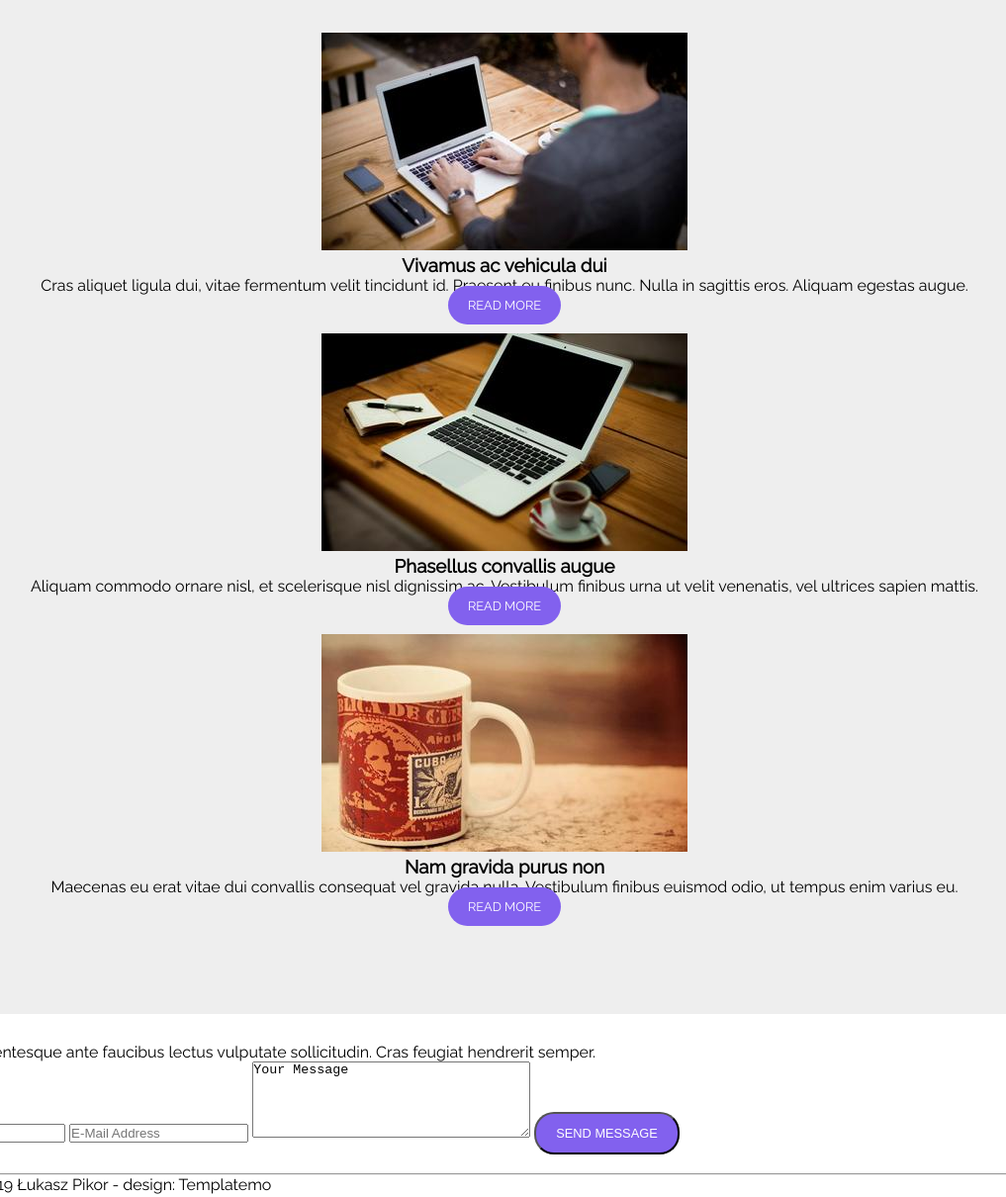
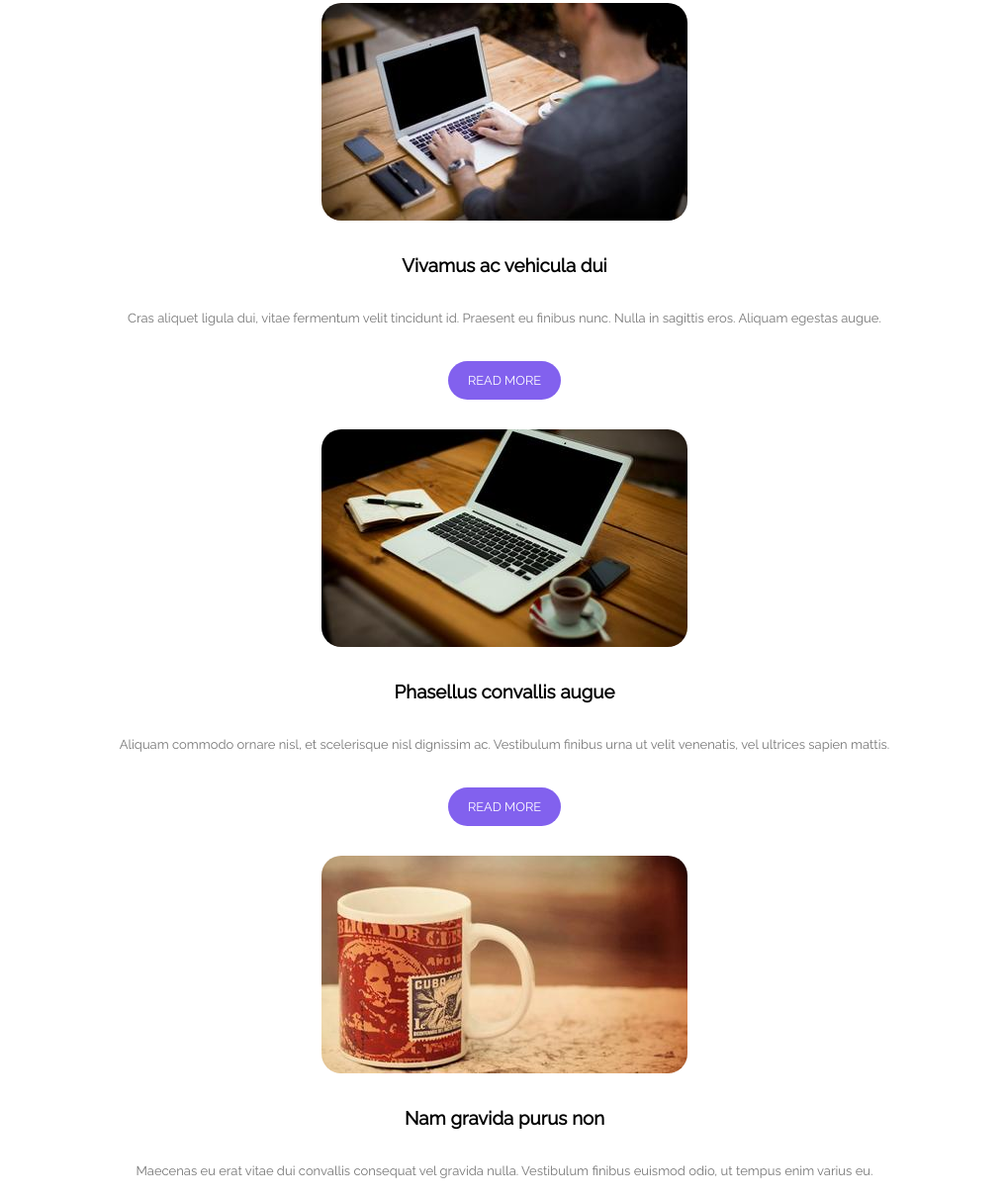
Before and after one commit to lpikor/softypinko, a website: page src/index.html in a window 1280 px wide. Shown: the part 7658-8868 px from the top of the page at 99% size, without its empty margins (130-1147 px from the left). Drawn offline with nearby package versions, Linux system fonts and the light colour scheme; files that its build step writes are made by us from their sources.

Commit message:
Style blog entries

```diff
--- a/src/index.html
+++ b/src/index.html
@@ -249,19 +249,19 @@
                         <img src="images/blog_entry-1.jpg" alt="" class="entry__photo">
                         <h3 class="entry__title">Vivamus ac vehicula dui</h3>
                         <p class="entry__description">Cras aliquet ligula dui, vitae fermentum velit tincidunt id. Praesent eu finibus nunc. Nulla in sagittis eros. Aliquam egestas augue.</p>
-                        <a href="" class="btn--secondary btn">Read more</a>
+                        <a href="" class="entry__button btn--secondary btn">Read more</a>
                     </div>
                     <div class="blog__entry">
                         <img src="images/blog_entry-2.jpg" alt="" class="entry__photo">
                         <h3 class="entry__title">Phasellus convallis augue</h3>
                         <p class="entry__description">Aliquam commodo ornare nisl, et scelerisque nisl dignissim ac. Vestibulum finibus urna ut velit venenatis, vel ultrices sapien mattis.</p>
-                        <a href="" class="btn--secondary btn">Read more</a>
+                        <a href="" class="entry__button btn--secondary btn">Read more</a>
                     </div>
                     <div class="blog__entry">
                         <img src="images/blog_entry-3.jpg" alt="" class="entry__photo">
                         <h3 class="entry__title">Nam gravida purus non</h3>
                         <p class="entry__description">Maecenas eu erat vitae dui convallis consequat vel gravida nulla. Vestibulum finibus euismod odio, ut tempus enim varius eu.</p>
-                        <a href="" class="btn--secondary btn">Read more</a>
+                        <a href="" class="entry__button btn--secondary btn">Read more</a>
                     </div>
                 </div>
             </div>
--- a/src/scss/_blog.scss
+++ b/src/scss/_blog.scss
@@ -1,5 +1,5 @@
 .blog {
-    background-color: #eee;
+    background-color: #fff;
     &__container {
         display: flex;
         flex-direction: column;
@@ -20,10 +20,37 @@
     }
 
     &__entries {
-        margin-top: 45px;
+        margin-top: 35px;
     }
 
     &__entry {
-        margin-top: 20px;
+        margin-top: 30px;
+
+        &:first-child {
+            margin-top: 0;
+        }
     }
 }
+
+.entry {
+    &__photo {
+        max-width: 100%;
+        border-radius: 20px;
+    }
+
+    &__title {
+        margin-top: 30px;
+    }
+
+    &__description {
+        font-size: 13px;
+        color: #777;
+        margin-top: 30px;
+        line-height: 26px;
+    }
+
+    &__button {
+        margin-top: 30px;
+        display: inline-block;
+    }
+}
```
